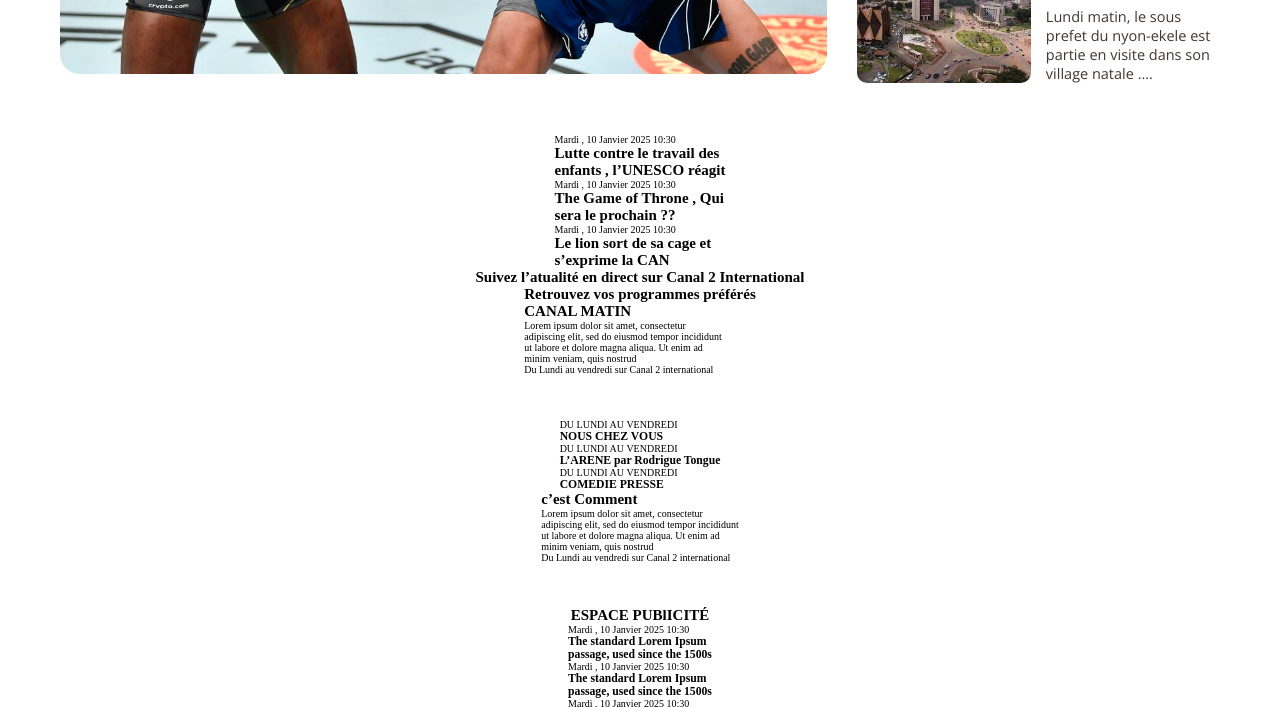
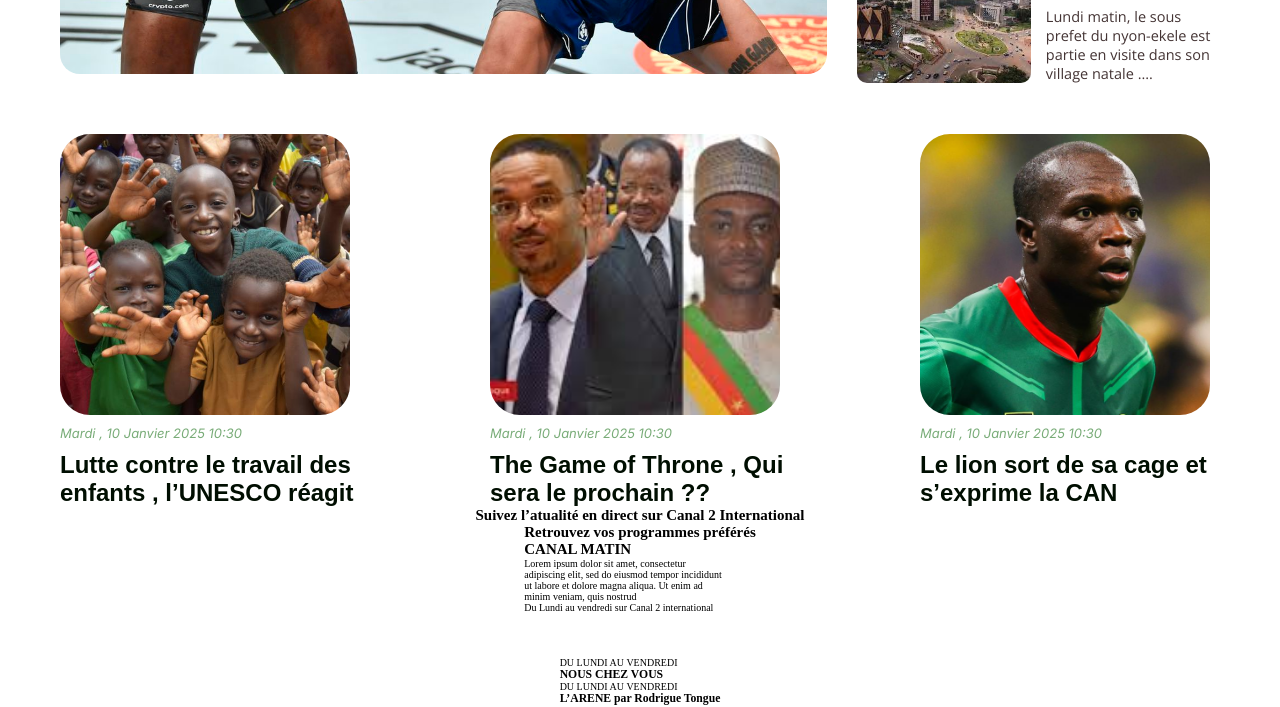
Before and after one commit to Worketyamo-Students/site-de-presse__Djoumessa__Bootcamp, a plain HTML site: page index.html in a window 1280 px wide. Shown: the part 616-1323 px from the top of the page. Drawn offline with nearby package versions, Linux system fonts and the light colour scheme; a web font is replaced by a local one.

Commit message:
mise en forme de la section 2

```diff
--- a/assets/css/style.css
+++ b/assets/css/style.css
@@ -307,3 +307,110 @@ main{
     font-weight: 400;
     color: var(--titleColor-1);
 }
+/* mise en forme de la section 2(section_2) */
+
+#section_2{
+    width: 100%;
+    height: 37.3rem;
+    display: flex;
+    padding-left: 6rem;
+    gap: 7rem;
+}
+.section_2__bloc1{
+    flex: 1;
+    display: flex;
+    flex-direction: column;
+    width: 30rem;
+    height: 100%;
+    gap: 1rem;
+}
+.section_2__bloc1__img1{
+    width: 29rem;
+    height: 100%;
+    border-radius: 3rem;
+    background-color: #618264;
+    background-image: url(../images/section-2-img1.jpg);
+    background-repeat: no-repeat;
+    background-position: center center;
+    background-size: cover;
+}
+.section_2__bloc1 p{
+    font-family: var(--navFont);
+    font-weight: 400;
+    font-style: italic;
+    font-size: 1.3rem;
+    color: var(--textColor);
+}
+.section_2__bloc1 h2{
+    font-family: var(--titleFont);
+    font-weight: 600;
+    font-size: 2.4rem;
+    color: var(--titleColor-nav);
+}
+
+.section_2__bloc2{
+    flex: 1;
+    display: flex;
+    flex-direction: column;
+    width: 30rem;
+    height: 100%;
+    gap: 1rem;
+
+}
+.section_2__bloc2__img2{
+    width: 29rem;
+    height: 100%;
+    border-radius: 3rem;
+    background-color: #618264;
+    background-image: url(../images/section-2-img2.jpg);
+    background-repeat: no-repeat;
+    background-position: center center;
+    background-size: cover;
+}
+.section_2__bloc2 p{
+    font-family: var(--navFont);
+    font-weight: 400;
+    font-style: italic;
+    font-size: 1.3rem;
+    color: var(--textColor);
+}
+.section_2__bloc2 h2{
+    font-family: var(--titleFont);
+    font-weight: 600;
+    font-size: 2.4rem;
+    color: var(--titleColor-nav);
+}
+.section_2__bloc3{
+    flex:1;
+    display: flex;
+    flex-direction: column;
+    width: 30rem;
+    height: 100%;
+    gap: 1rem;
+
+
+}
+.section_2__bloc3__img3{
+     width: 29rem;
+    height: 100%;
+    border-radius: 3rem;
+    background-color: #618264;
+    background-image: url(../images/section-2-img3.jpg);
+    background-repeat: no-repeat;
+    background-position: center center;
+    background-size: cover;
+}
+.section_2__bloc3 p{
+    font-family: var(--navFont);
+    font-weight: 400;
+    font-style: italic;
+    font-size: 1.3rem;
+    color: var(--textColor);
+}
+.section_2__bloc3 h2{
+    font-family: var(--titleFont);
+    font-weight: 600;
+    font-size: 2.4rem;
+    color: var(--titleColor-nav);
+
+}
--- a/index.html
+++ b/index.html
@@ -72,18 +72,21 @@
             </section>
 
             <section id="section_2">
-                <div class="section_2__img1">
+                <div class="section_2__bloc1">
+                    <div class="section_2__bloc1__img1"></div>
                     <p>Mardi , 10 Janvier 2025  10:30</p>
                     <h2>Lutte contre le travail des <br> enfants , l’UNESCO réagit</h2>
                 </div>
 
-                <div class="section_2__img2">
+                <div class="section_2__bloc2">
+                    <div class="section_2__bloc2__img2"></div>
                     <p>Mardi , 10 Janvier 2025  10:30</p>
                     <h2>The Game of Throne  , Qui <br>sera le prochain ?? </h2>
 
                 </div>
 
-                <div class="section_2__img3">
+                <div class="section_2__bloc3">
+                    <div class="section_2__bloc3__img3"></div>
                     <p>Mardi , 10 Janvier 2025  10:30</p>
                     <h2>Le lion sort de sa cage et <br>s’exprime la CAN </h2>
 
```
